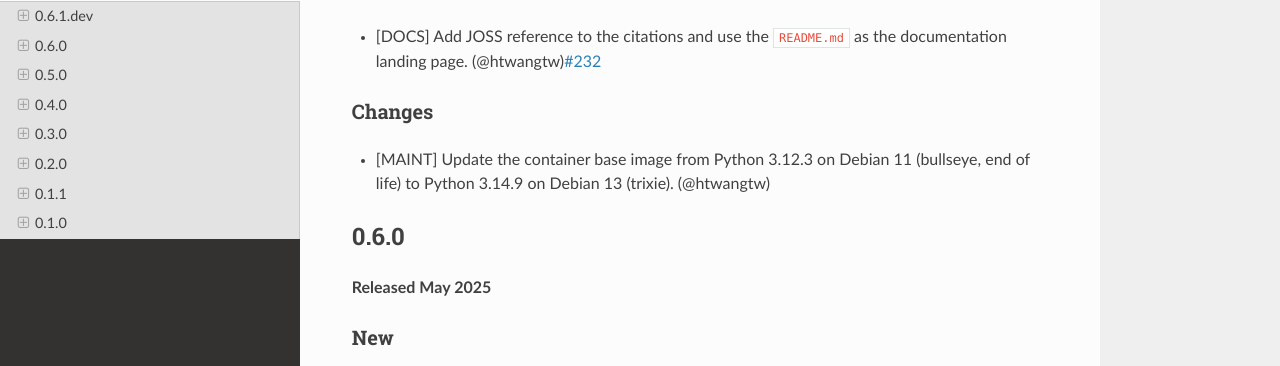
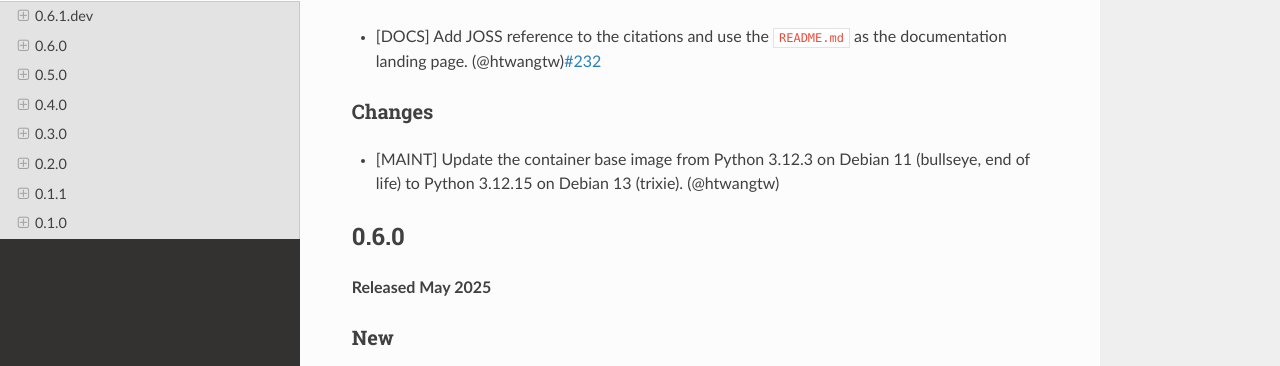
Before and after one commit to bids-apps/giga_connectome, a Sphinx documentation site: the page built from docs/source/changes.md, in a window 1280 px wide and 900 px high. Shown: the part 389-755 px from the top of the window. Built offline with Sphinx 7.4.7 and the Read the Docs theme 3.1.0, drawn with Linux system fonts in a browser that asks for light colours; the version number could not be read and is left out.

Commit message:
roll back to 3.12 so we can make this a bug fix

```diff
--- a/docs/source/changes.md
+++ b/docs/source/changes.md
@@ -14,7 +14,7 @@
 
 ### Changes
 
-- [MAINT] Update the container base image from Python 3.12.3 on Debian 11 (bullseye, end of life) to Python 3.14.9 on Debian 13 (trixie). (@htwangtw)
+- [MAINT] Update the container base image from Python 3.12.3 on Debian 11 (bullseye, end of life) to Python 3.12.15 on Debian 13 (trixie). (@htwangtw)
 
 
 ## 0.6.0
```
Also changed, not shown: 1 other file.
